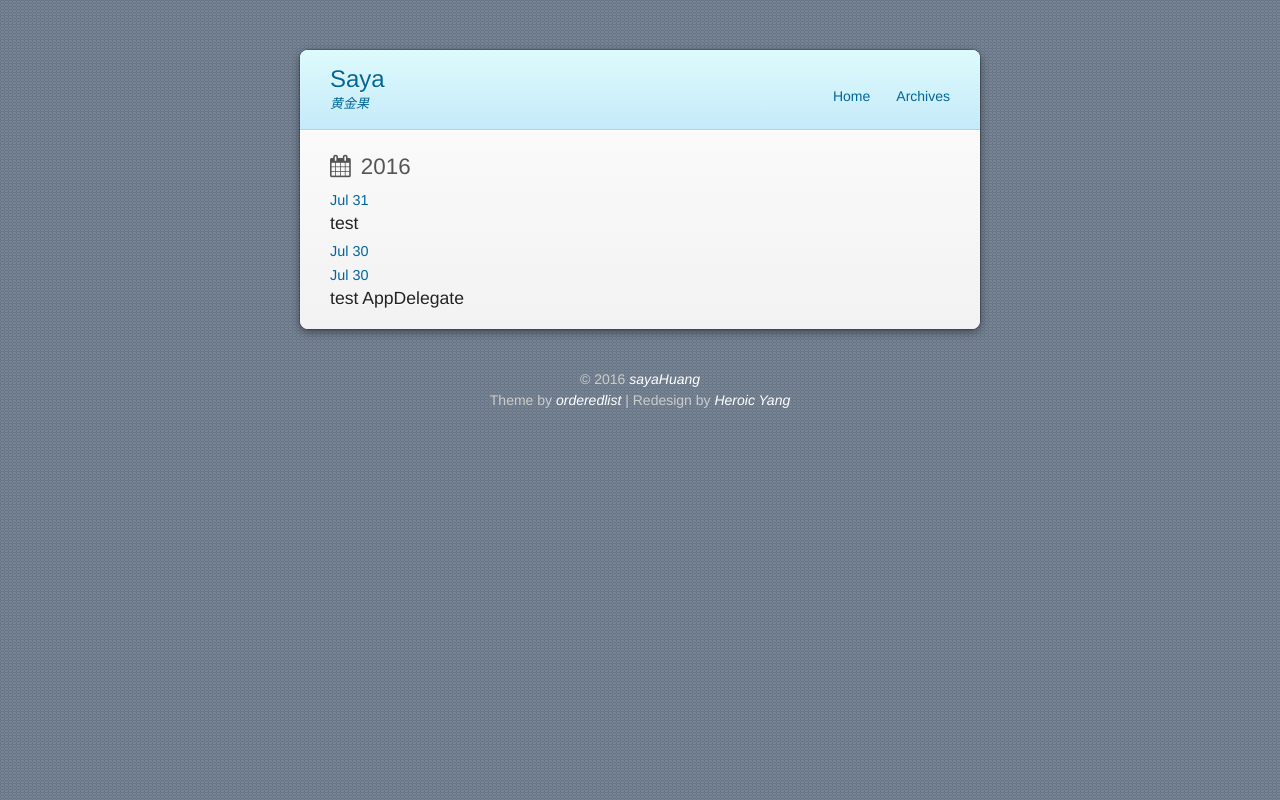
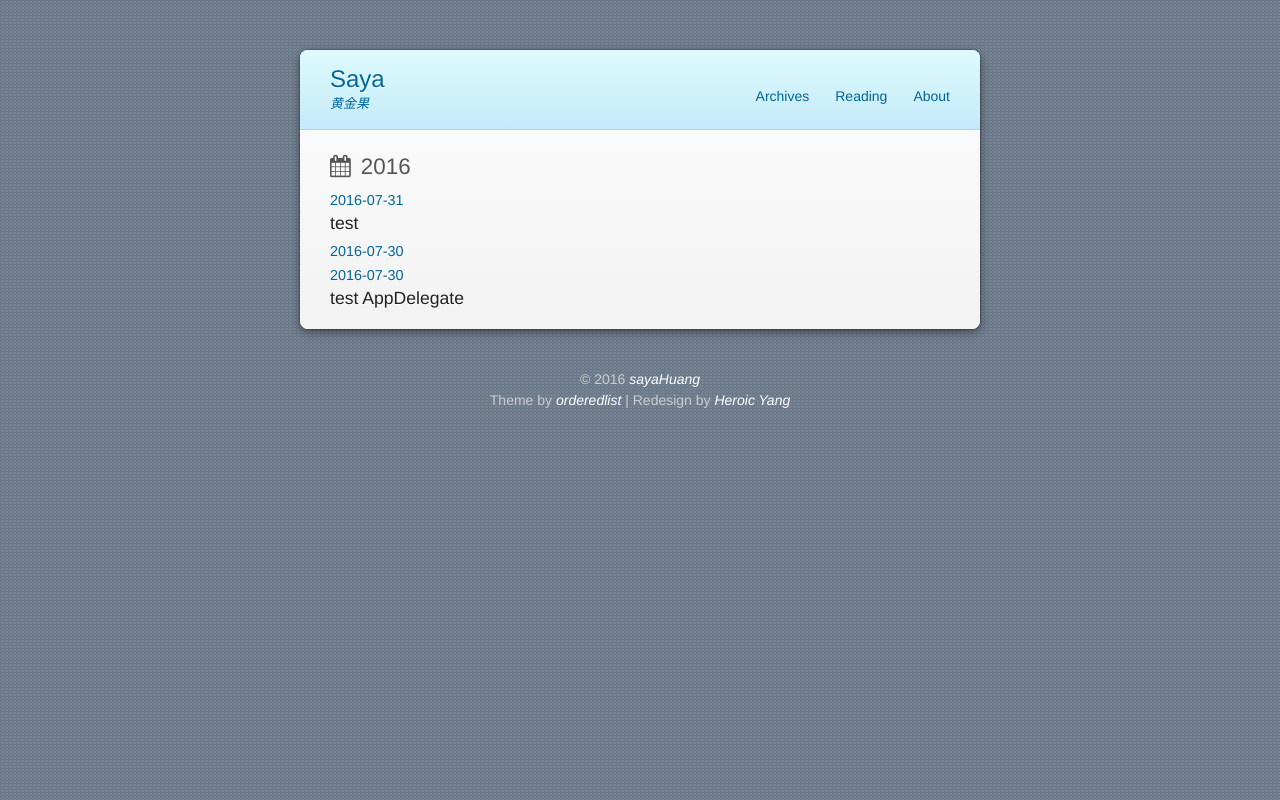
Before and after one commit to sayaHuang/sayaHuang.github.io, a plain HTML site: page archives/2016/07/index.html in a window 1280 px wide. Drawn offline with nearby package versions, Linux system fonts and the light colour scheme; a web font is replaced by a local one.

Commit message:
Site updated: 2016-07-31 19:29:40

```diff
--- a/archives/2016/07/index.html
+++ b/archives/2016/07/index.html
@@ -4,7 +4,7 @@
   <meta charset="utf-8">
   <meta http-equiv="X-UA-Compatible" content="chrome=1">
 
-  <title>Archives: 2016/7 | Saya</title>
+  <title>归档: 2016/7 | Saya</title>
   <meta name="viewport" content="width=device-width, initial-scale=1, maximum-scale=1, user-scalable=no">
 
     <meta name="author" content="sayaHuang">
@@ -21,8 +21,6 @@
 <meta name="twitter:description" content="喜欢摇滚音乐,爱看惊悚悬疑电影,现居住北京,是一名iOS程序瑗">
 
 
-    <link rel="icon" type="image/x-icon" href="/favicon.ico">
-
   <link rel="stylesheet" href="/css/style.css">
   <!--[if lt IE 9]><script src="//html5shiv.googlecode.com/svn/trunk/html5.js"></script><![endif]-->
 
@@ -38,9 +36,11 @@
   <nav class="nav">
     <ul>
 
-        <li><a href="/">Home</a></li>
+        <li><a href="/archives">Archives</a></li>
 
-        <li><a href="/archives">Archives</a></li>
+        <li><a href="/reading">Reading</a></li>
+
+        <li><a href="/about">About</a></li>
 
 
     </ul>
@@ -69,7 +69,7 @@
   <header>
     <a href="/2016/07/31/test/">
   <time datetime="2016-07-31T09:52:28.000Z">
-    Jul 31
+    2016-07-31
   </time>
 </a>
 
@@ -86,7 +86,7 @@
   <header>
     <a href="/2016/07/30/howToPostBlog/">
   <time datetime="2016-07-30T12:04:33.000Z">
-    Jul 30
+    2016-07-30
   </time>
 </a>
 
@@ -103,7 +103,7 @@
   <header>
     <a href="/2016/07/30/test-AppDelegate/">
   <time datetime="2016-07-30T08:11:06.000Z">
-    Jul 30
+    2016-07-30
   </time>
 </a>
 
```
Also changed, not shown: 2016/07/30/howToPostBlog/index.html (+4 -4 lines), 2016/07/30/test-AppDelegate/index.html (+4 -4 lines), 2016/07/31/test/index.html (+4 -4 lines), archives/2016/index.html (+8 -8 lines), archives/index.html (+8 -8 lines), index.html (+4 -4 lines).
